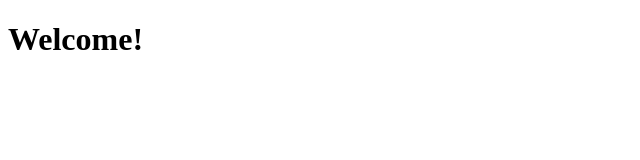
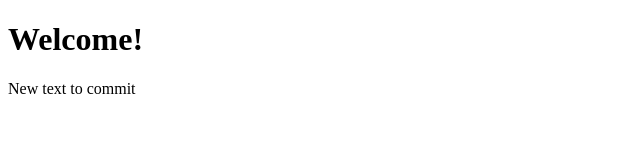
Before and after one commit to sonex-ICB/w3_test, a plain HTML site: page index.html in a window 1280 px wide. Shown: the whole page, without its empty margins (0-640 px from the left). Drawn offline with Linux system fonts and the light colour scheme.

Commit message:
2.1.1 Index

```diff
--- a/index.html
+++ b/index.html
@@ -7,5 +7,6 @@
 </head>
 <body>
     <h1> Welcome! </h1>
+    <section> New text to commit</section>
 </body>
 </html>
```
